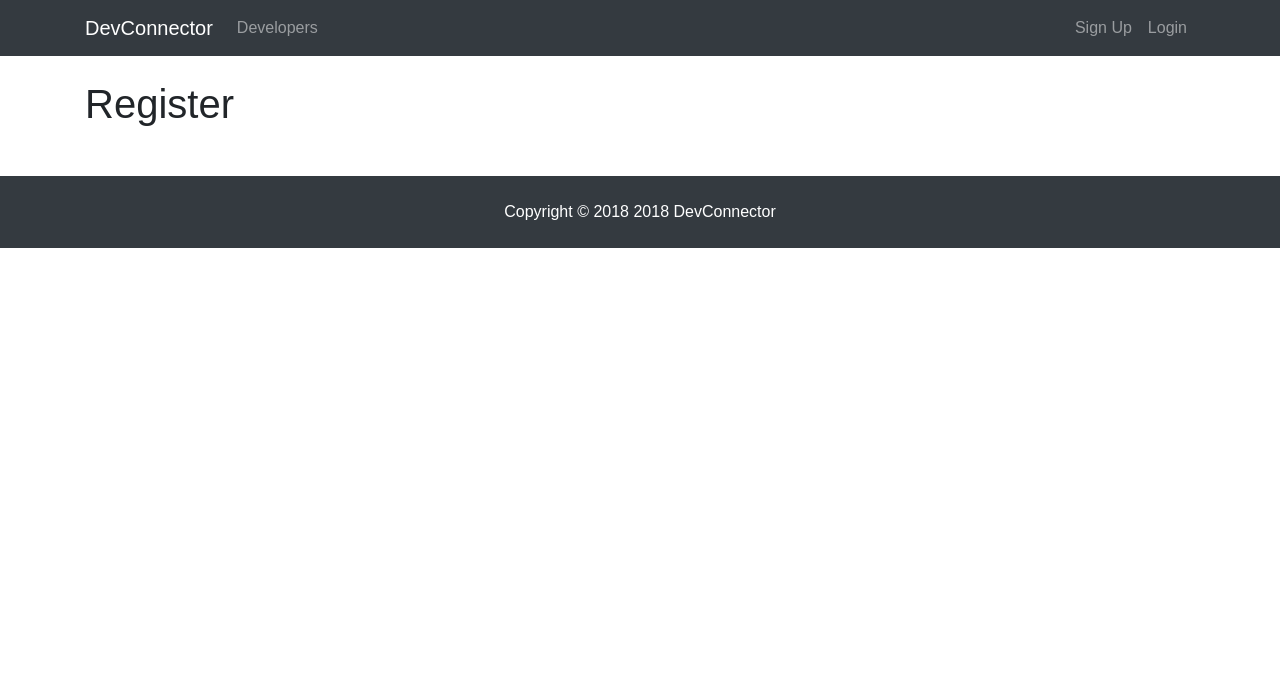
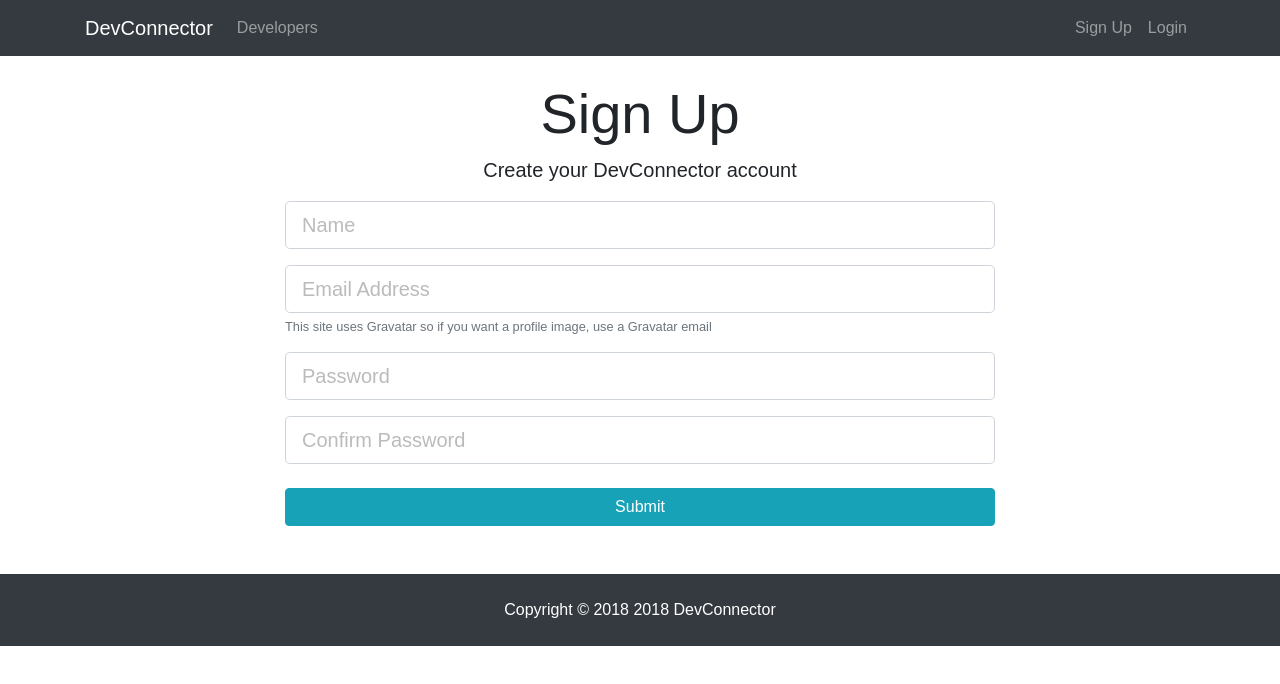
Before and after one commit to ikehawk10/developer-connector, a React (Create React App) app in the folder client/: page /register in a window 1280 px wide. Shown: the top 684 px of the page. Built offline with nearby package versions, Linux system fonts and the light colour scheme.

Commit message:
update Register.js with component state

```diff
--- a/client/src/components/auth/Register.js
+++ b/client/src/components/auth/Register.js
@@ -1,9 +1,86 @@
 import React, { Component } from 'react';
 
 class Register extends Component {
+	constructor(){
+		super();
+
+		this.state = {
+			name: '',
+			email: '',
+			password: '',
+			password2: '',
+			errors: {}
+		}
+		this.onChange = this.onChange.bind(this);
+		this.onSubmit = this.onSubmit.bind(this);
+	}
+
+	onChange(e) {
+		this.setState({[e.target.name]: e.target.value})
+	}
+
+	onSubmit(e) {
+		e.preventDefault();
+
+		const {name, email, password, password2 } = this.state;
+
+		const newUser = { name, email, password, password2 }
+
+		console.log(newUser);
+	}
+
 	render() {
 		return (
-			<h1>Register</h1>
+		  <div className="register">
+		    <div className="container">
+		      <div className="row">
+		        <div className="col-md-8 m-auto">
+		          <h1 className="display-4 text-center">Sign Up</h1>
+		          <p className="lead text-center">Create your DevConnector account</p>
+		          <form onSubmit={this.onSubmit}>
+		            <div className="form-group">
+		              <input
+		              	type="text"
+		              	className="form-control form-control-lg"
+		              	placeholder="Name"
+		              	value={this.state.name}
+		              	name="name"
+		              	onChange={this.onChange}/>
+		            </div>
+		            <div className="form-group">
+		              <input
+		              	type="email"
+		              	className="form-control form-control-lg"
+		              	value={this.state.email}
+		              	placeholder="Email Address"
+		              	name="email"
+		              	onChange={this.onChange} />
+		              <small className="form-text text-muted">This site uses Gravatar so if you want a profile image, use a Gravatar email</small>
+		            </div>
+		            <div className="form-group">
+		              <input
+		              	type="password"
+		              	className="form-control form-control-lg"
+		              	value={this.state.password}
+		              	placeholder="Password"
+		              	name="password"
+		              	onChange={this.onChange} />
+		            </div>
+		            <div className="form-group">
+		              <input
+		              	type="password"
+		              	className="form-control form-control-lg"
+		              	placeholder="Confirm Password"
+		              	value={this.state.password2}
+		              	name="password2"
+		              	onChange={this.onChange} />
+		            </div>
+		            <input type="submit" className="btn btn-info btn-block mt-4" />
+		          </form>
+		        </div>
+		      </div>
+		    </div>
+		  </div>
 		)
 	}
 }
```
